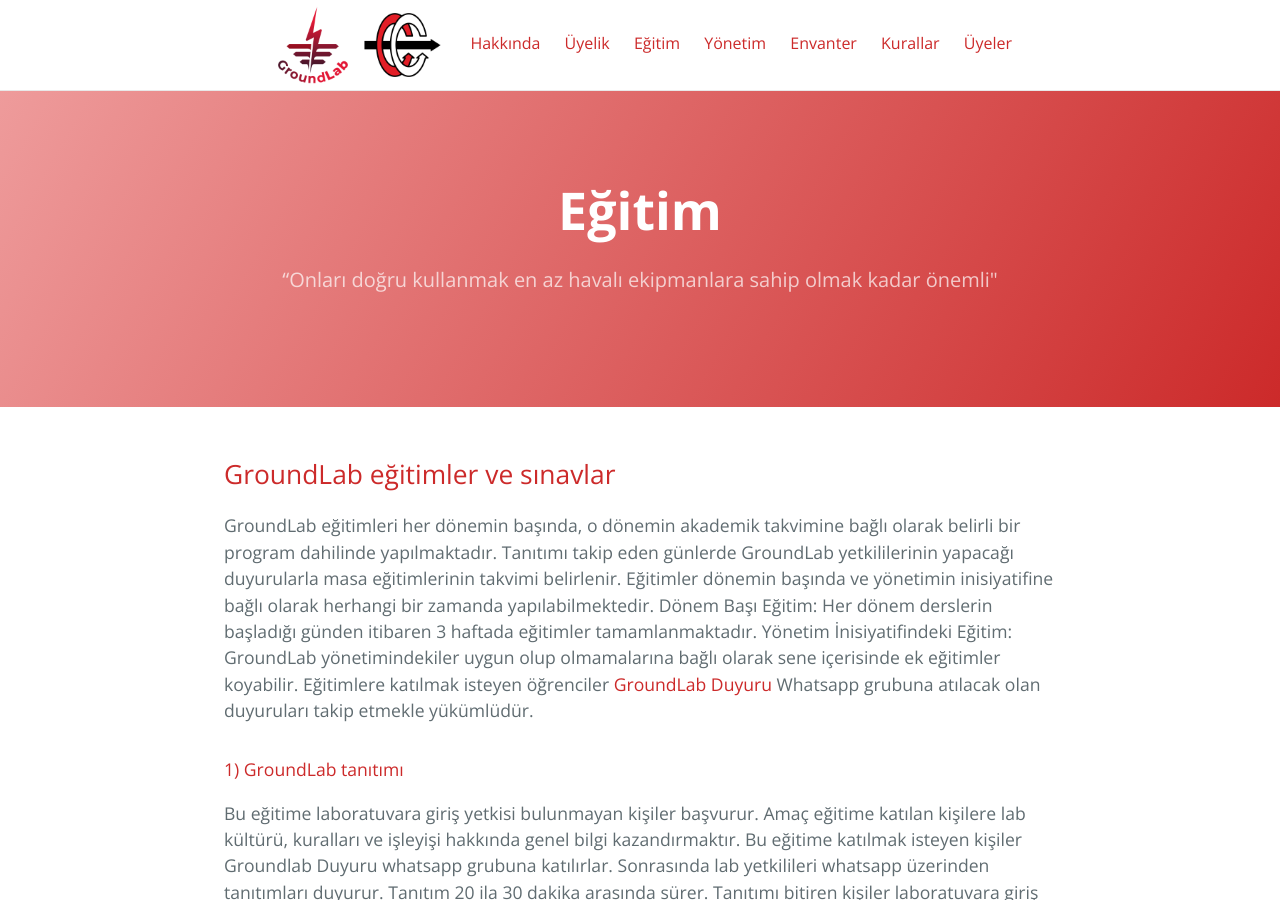
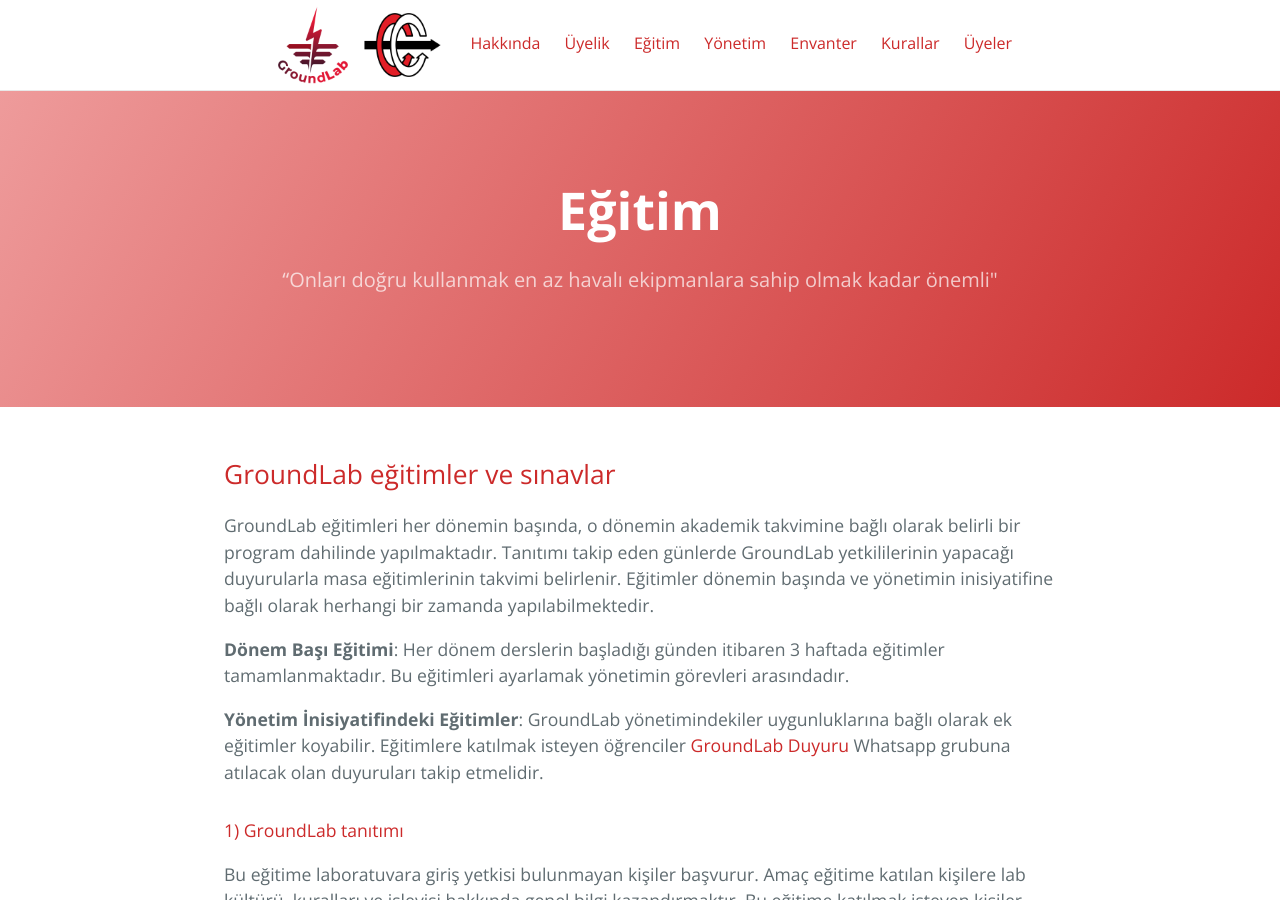
Before and after one commit to groundlabmetu/groundlabmetu.github.io, a Jekyll site: the page built from egitim.md, in a window 1280 px wide and 900 px high. Built offline with Jekyll 4.4.1, drawn with Linux system fonts in a browser that asks for light colours.

Commit message:
Update egitim.md

```diff
--- a/egitim.md
+++ b/egitim.md
@@ -10,9 +10,11 @@ order: 2
 <h2> GroundLab eğitimler ve sınavlar</h2>
 
 GroundLab eğitimleri her dönemin başında, o dönemin akademik takvimine bağlı olarak belirli bir program dahilinde yapılmaktadır. Tanıtımı takip eden günlerde GroundLab yetkililerinin yapacağı duyurularla masa eğitimlerinin takvimi belirlenir. Eğitimler dönemin başında ve yönetimin inisiyatifine bağlı olarak herhangi bir zamanda yapılabilmektedir.
-Dönem Başı Eğitim: Her dönem derslerin başladığı günden itibaren 3 haftada eğitimler tamamlanmaktadır.
-Yönetim İnisiyatifindeki Eğitim: GroundLab yönetimindekiler uygun olup olmamalarına bağlı olarak sene içerisinde ek eğitimler koyabilir.
-Eğitimlere katılmak isteyen öğrenciler [GroundLab Duyuru](https://chat.whatsapp.com/KtEukdV4tJG5WbBhpRvZFJ) Whatsapp grubuna atılacak olan duyuruları takip etmekle yükümlüdür.
+
+**Dönem Başı Eğitimi**: Her dönem derslerin başladığı günden itibaren 3 haftada eğitimler tamamlanmaktadır. Bu eğitimleri ayarlamak yönetimin görevleri arasındadır.
+
+**Yönetim İnisiyatifindeki Eğitimler**: GroundLab yönetimindekiler uygunluklarına bağlı olarak ek eğitimler koyabilir.
+Eğitimlere katılmak isteyen öğrenciler [GroundLab Duyuru](https://chat.whatsapp.com/KtEukdV4tJG5WbBhpRvZFJ) Whatsapp grubuna atılacak olan duyuruları takip etmelidir.
 
 
 <h4>1) GroundLab tanıtımı </h4>
```
